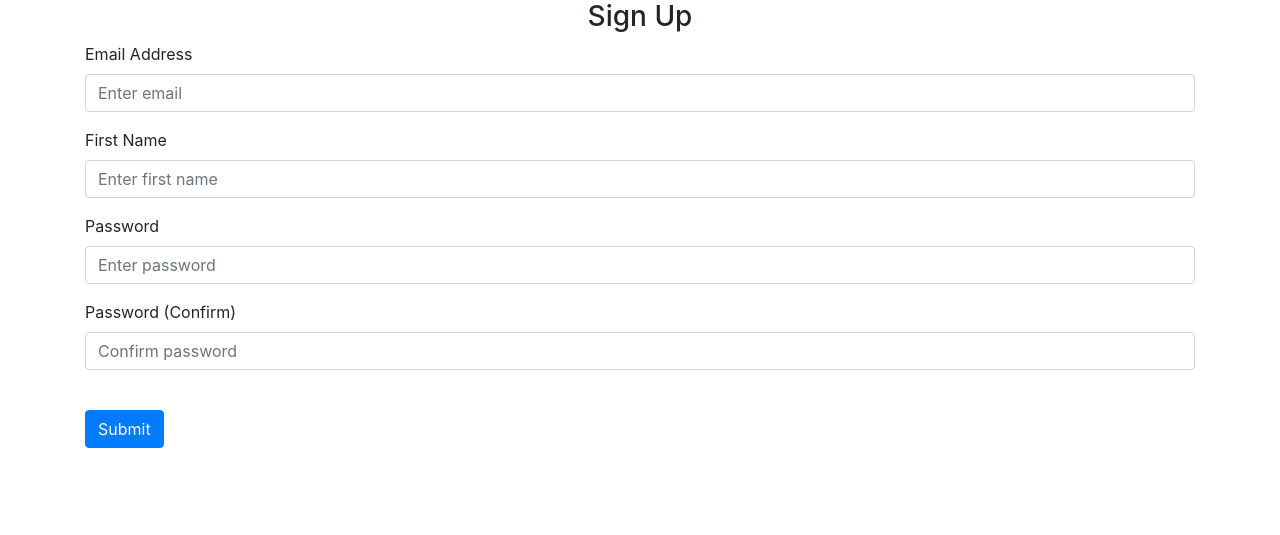
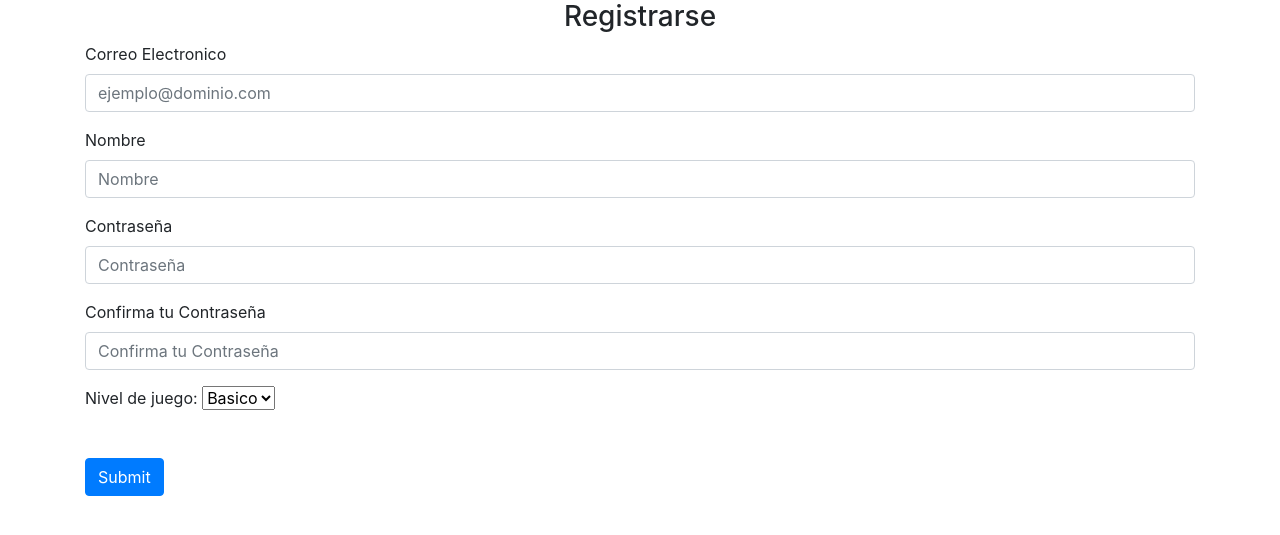
Before and after one commit to mringeling17/sirca, a Flask app: page /sign-up in a window 1280 px wide. Shown: the part 56-591 px from the top of the page. Run offline with Flask 2, Linux system fonts and the light colour scheme; some libraries are stand-ins or nearby versions.

Commit message:
Arreglos 1

```diff
--- a/website/templates/home.html
+++ b/website/templates/home.html
@@ -1,6 +1,6 @@
 {% extends "base.html" %} {% block title %}Home{% endblock %} {% block content
     %}
-    <h1>Notes</h1>
+    <h1>Reservas</h1>
     <ul class="list-group list-group-flush" id="notes">
       {% for note in user.notes %}
       <li class="list-group-item">
--- a/website/templates/sign_up.html
+++ b/website/templates/sign_up.html
@@ -1,46 +1,54 @@
 {% extends "base.html" %} {% block title %}Sign Up{% endblock %} {% block
     content %}
     <form method="POST">
-      <h3 align="center">Sign Up</h3>
+      <h3 align="center">Registrarse</h3>
       <div class="form-group">
-        <label for="email">Email Address</label>
+        <label for="email">Correo Electronico</label>
         <input
           type="email"
           class="form-control"
           id="email"
           name="email"
-          placeholder="Enter email"
+          placeholder="ejemplo@dominio.com"
         />
       </div>
       <div class="form-group">
-        <label for="firstName">First Name</label>
+        <label for="firstName">Nombre</label>
         <input
           type="text"
           class="form-control"
           id="firstName"
           name="firstName"
-          placeholder="Enter first name"
+          placeholder="Nombre"
         />
       </div>
       <div class="form-group">
-        <label for="password1">Password</label>
+        <label for="password1">Contraseña</label>
         <input
           type="password"
           class="form-control"
           id="password1"
           name="password1"
-          placeholder="Enter password"
+          placeholder="Contraseña"
         />
       </div>
       <div class="form-group">
-        <label for="password2">Password (Confirm)</label>
+        <label for="password2">Confirma tu Contraseña</label>
         <input
           type="password"
           class="form-control"
           id="password2"
           name="password2"
-          placeholder="Confirm password"
+          placeholder="Confirma tu Contraseña"
         />
+      </div>
+      <div class="form-group">
+          <label for="level">Nivel de juego:</label>
+            <select name="cars" id="cars">
+              <option value="Basico">Basico</option>
+              <option value="Medio">Medio</option>
+              <option value="Alto">Alto</option>
+            </select>
       </div>
       <br />
       <button type="submit" class="btn btn-primary">Submit</button>
```
